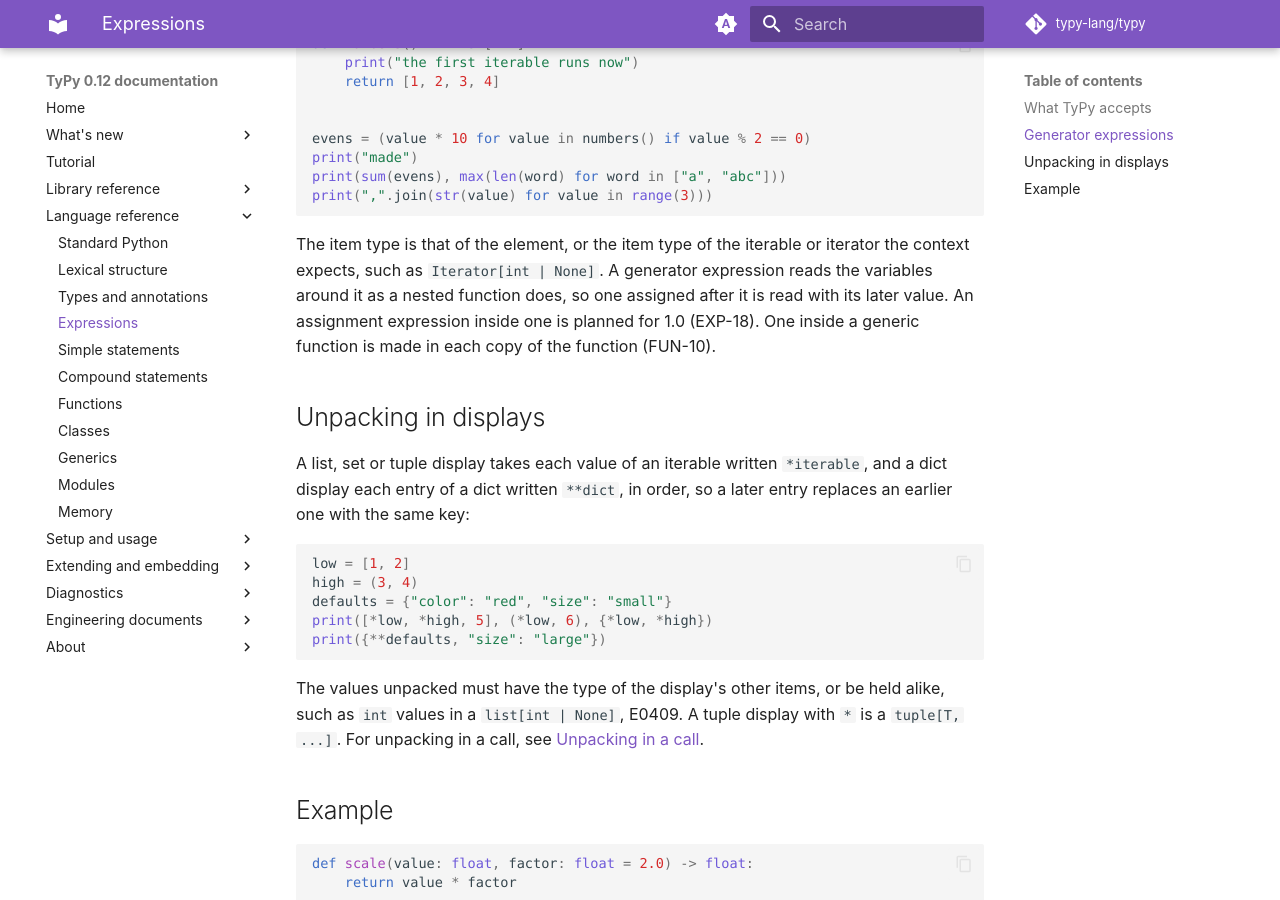
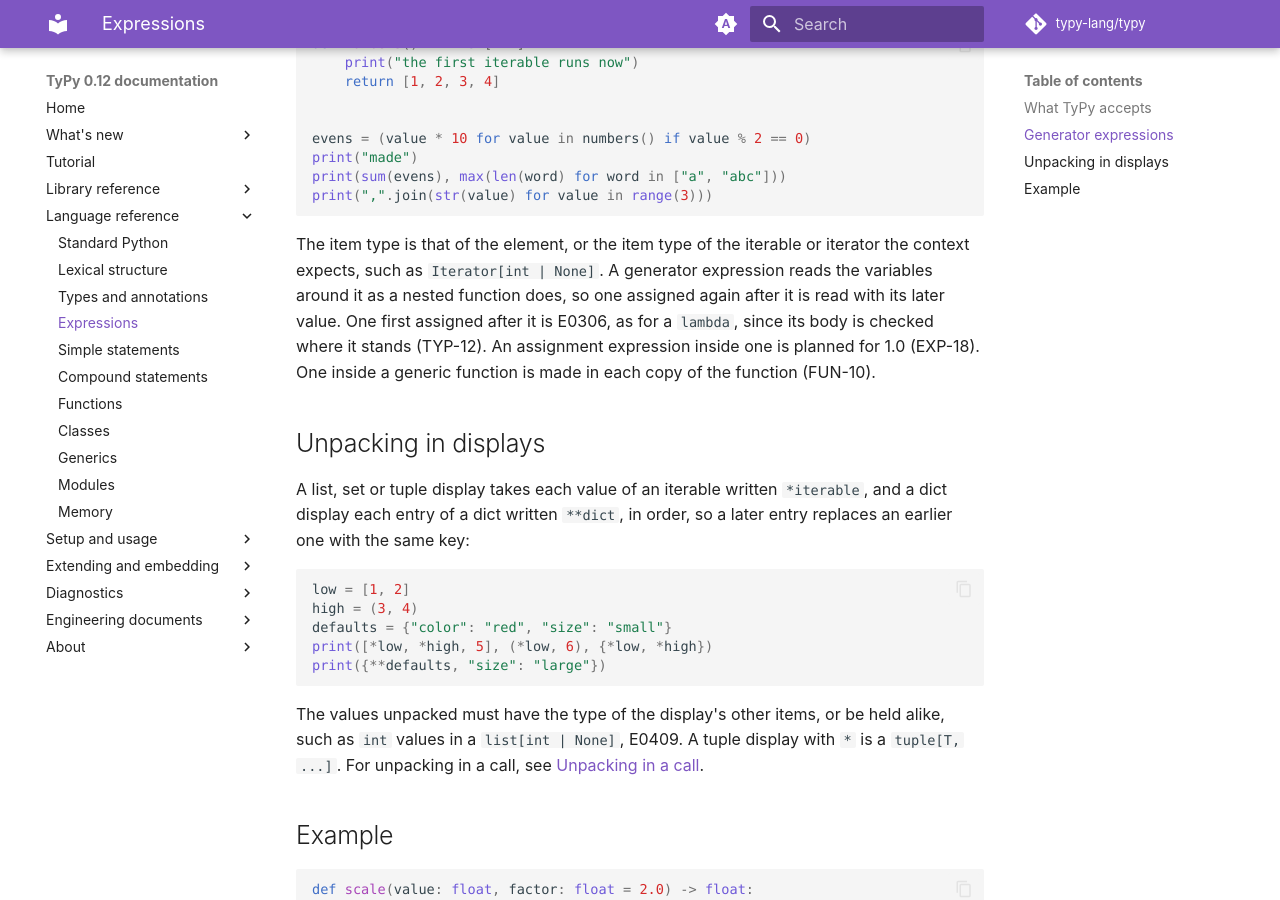
Before and after one commit to typy-lang/typy, an MkDocs documentation site: the page built from docs/reference/expressions.md, in a window 1280 px wide and 900 px high, scrolled down 2727 px. Built offline with MkDocs 1.6.1 and Material for MkDocs 9.7.7, drawn with Linux system fonts in a browser that asks for light colours; comment, search, counter and statistics services are not loaded.

Commit message:
Refuse a generator expression that reads a variable with no type yet (TYP-12)
Such a read stopped lowering with an internal error, which fuzzing found; it is
now E0306, as for a lambda.

```diff
--- a/docs/reference/expressions.md
+++ b/docs/reference/expressions.md
@@ -123,8 +123,10 @@ print(",".join(str(value) for value in range(3)))
 The item type is that of the element, or the item type of the iterable
 or iterator the context expects, such as `Iterator[int | None]`. A
 generator expression reads the variables around it as a nested function
-does, so one assigned after it is read with its later value. An
-assignment expression inside one is planned for 1.0 (EXP-18). One inside
+does, so one assigned again after it is read with its later value. One
+first assigned after it is E0306, as for a `lambda`, since its body is
+checked where it stands (TYP-12). An assignment expression inside one is
+planned for 1.0 (EXP-18). One inside
 a generic function is made in each copy of the function (FUN-10).
 
 ## Unpacking in displays
```
Also changed, not shown: CHANGELOG.md (+3 -0 lines), 3 other files.
